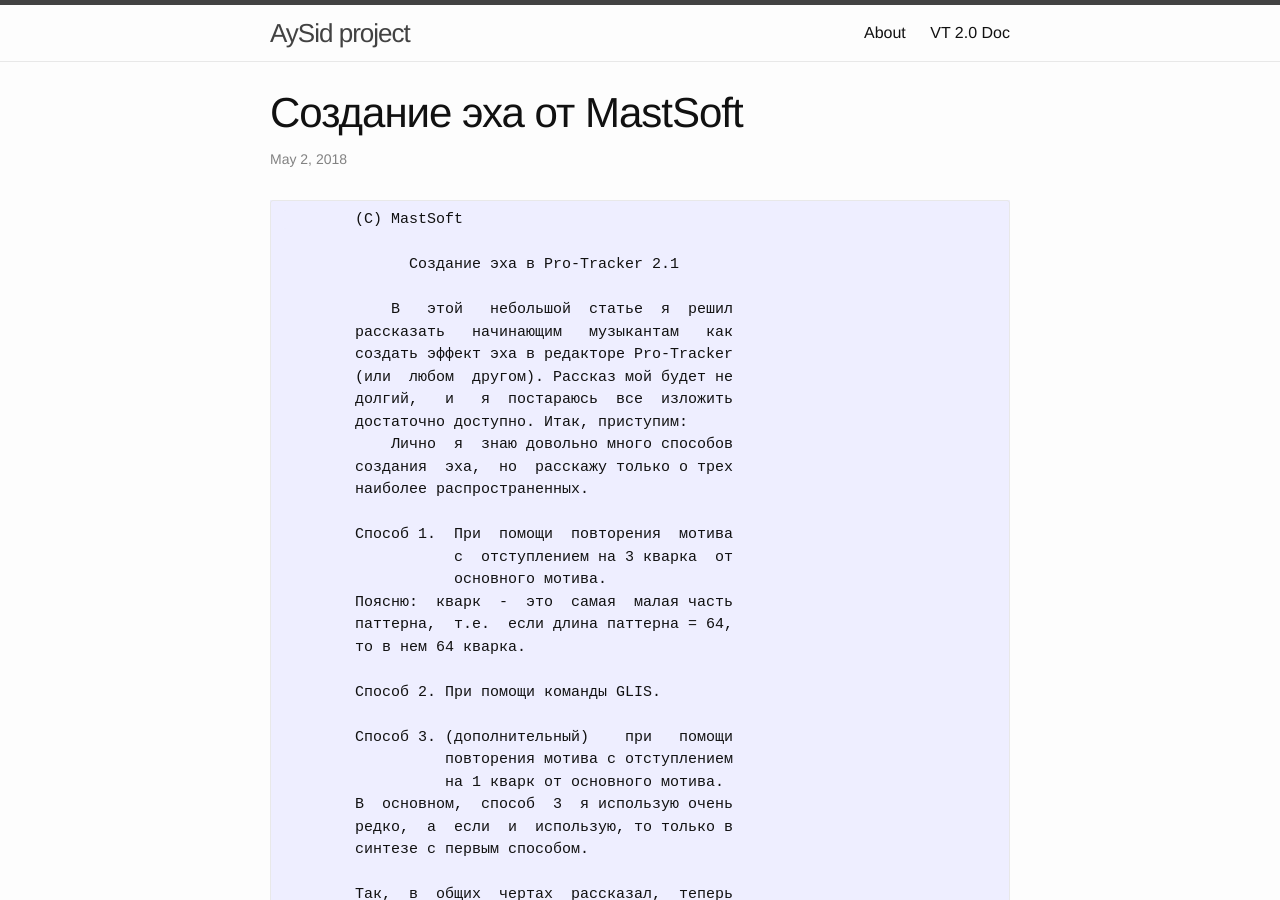
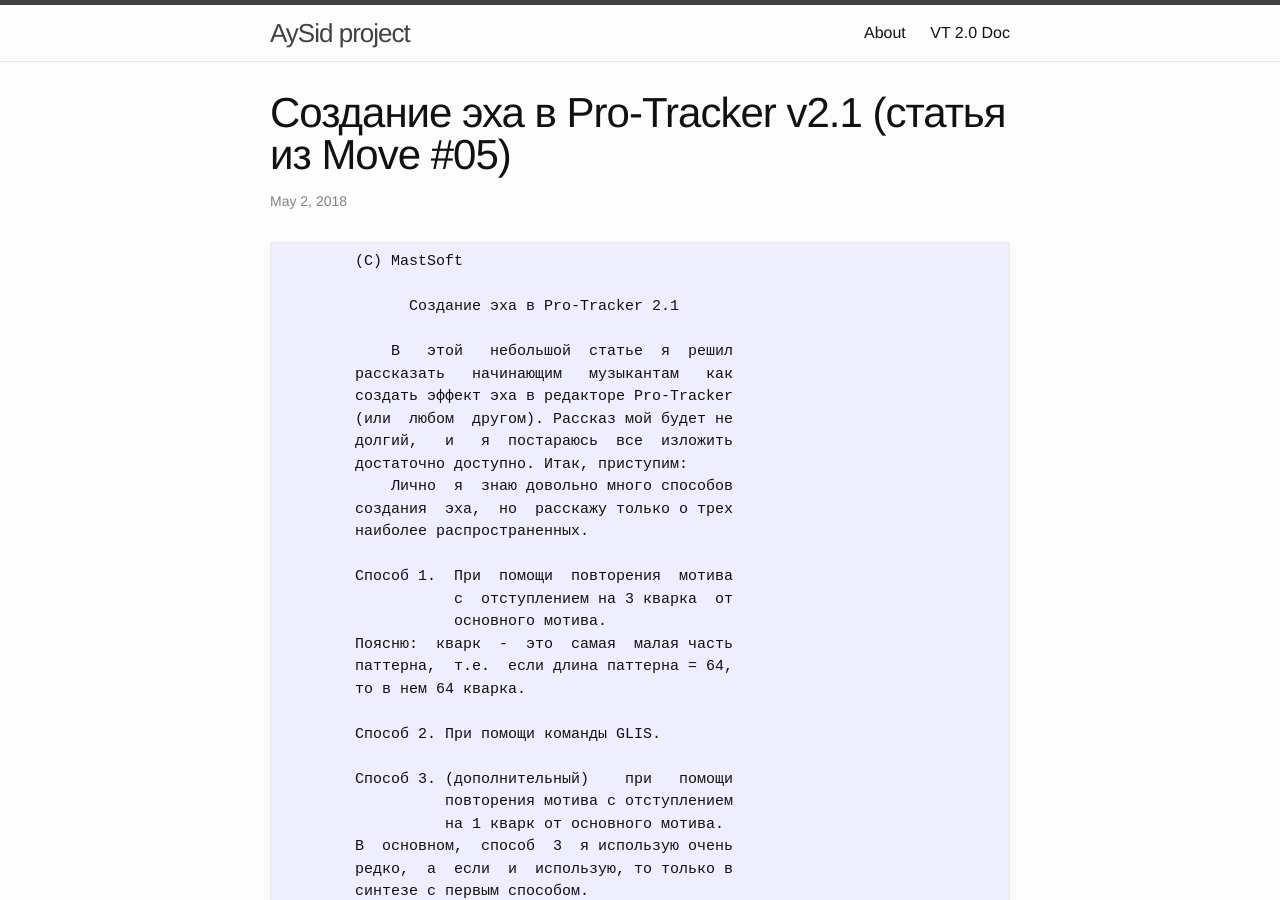
Before and after one commit to qboneteam/aysid, a Jekyll site: the page built from _posts/2018-05-02-sozdanie-eha.md, in a window 1280 px wide and 900 px high. Built offline with Jekyll 4.4.1, drawn with Linux system fonts in a browser that asks for light colours.

Commit message:
some fix

```diff
--- a/_posts/2018-05-02-sozdanie-eha.md
+++ b/_posts/2018-05-02-sozdanie-eha.md
@@ -1,6 +1,6 @@
 ---
 layout: post
-title:  "Создание эха от MastSoft"
+title:  "Создание эха в Pro-Tracker v2.1 (статья из Move #05)"
 date:   2018-05-02
 type:   PRESS
 ---
```
